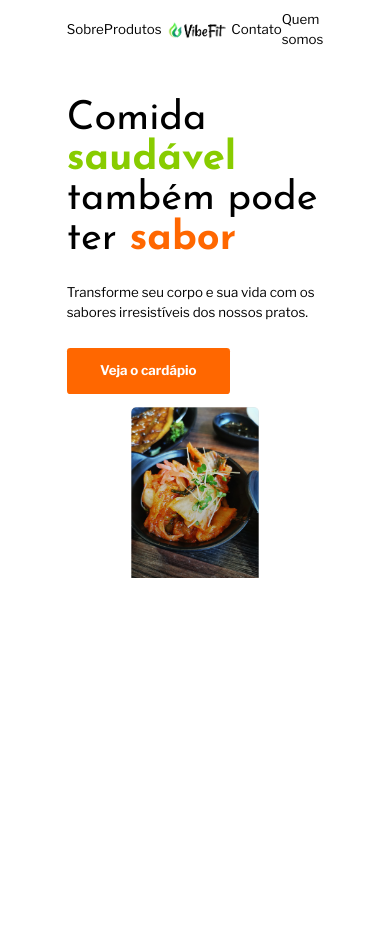
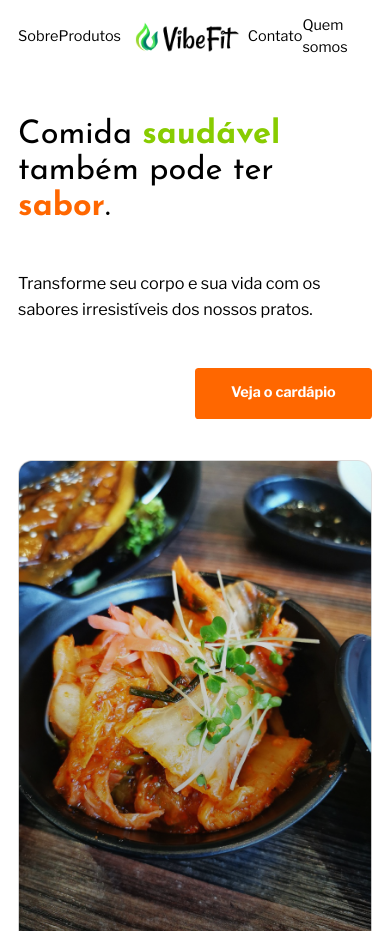
Before and after one commit to Luiss1569/sabor-fit, a Next.js app in the folder frontend/: page / in a window 390 px wide. Before the commit the page ends 844 px from the top, so only its background shows below. Built offline with nearby package versions, Linux system fonts and the light colour scheme.

Commit message:
:bug: adjusts  in responsive mobile in carrossel

```diff
--- a/frontend/src/app/globals.css
+++ b/frontend/src/app/globals.css
@@ -59,44 +59,6 @@ a {
   }
 }
 
-@media(max-width: 1920px) {
-  html {
-      font-size: 100% !important;
-  }
+html{
+  font-size: 90.5%;
 }
-
-@media(max-width: 1440px ) {
-  html {
-      font-size: 93.75% !important;
-  }
-}
-
-@media(max-width: 1080px) {
-  html {
-      font-size: 87.5% !important;
-  }
-}
-
-@media(max-width: 720px) {
-  html {
-      font-size: 87.15% !important;
-  }
-}
-
-@media(max-width: 600px) {
-  html {
-      font-size: 85.71% !important;
-  }
-}
-
-@media(max-width: 480px) {
-  html {
-      font-size: 83.33% !important;
-  }
-}
-
-@media(max-width: 360px) {
-  html {
-      font-size: 80.00% !important;
-  }
-}
--- a/frontend/src/app/layout.tsx
+++ b/frontend/src/app/layout.tsx
@@ -30,7 +30,7 @@ export default function RootLayout({
       lang="pt-br"
       className={`bg-white ${libre.variable} ${josefin.variable}`}
     >
-      <body className="bg-white font-sans mx-20">
+      <body className="bg-white font-sans lg:mx-20 mx-5">
         <Navbar />
         {children}
       </body>
--- a/frontend/src/views/Carrossel/index.tsx
+++ b/frontend/src/views/Carrossel/index.tsx
@@ -4,19 +4,19 @@ import Image from "next/image";
 
 export default function Carrossel() {
   return (
-    <section className="flex flex-col justify-center items-center relative lg:flex-row">
-      <div className="flex flex-col justify-around items-start h-96">
-        <h1 className="font-mono text-5xl">
+    <section className="flex flex-col justify-center lg:items-center relative lg:flex-row">
+      <div className="flex flex-col justify-around lg:items-start items-end h-96">
+        <h1 className="font-mono text-4xl lg:text-5xl">
           Comida <strong className="text-primary">saudável</strong> também pode
-          ter <strong className="text-secondary">sabor</strong>
+          ter <strong className="text-secondary">sabor</strong>.
         </h1>
-        <p>
+        <p className="text-lg">
           Transforme seu corpo e sua vida com os sabores irresistíveis dos
           nossos pratos.
         </p>
         <Button variant="secondary">Veja o cardápio</Button>
       </div>
-      <div className="w-1/2">
+      <div className="w-full mt-5 lg:mt-0 lg:w-2/3">
         <Image src={cmgCarrossel} alt="carrossel" />
       </div>
     </section>
```
